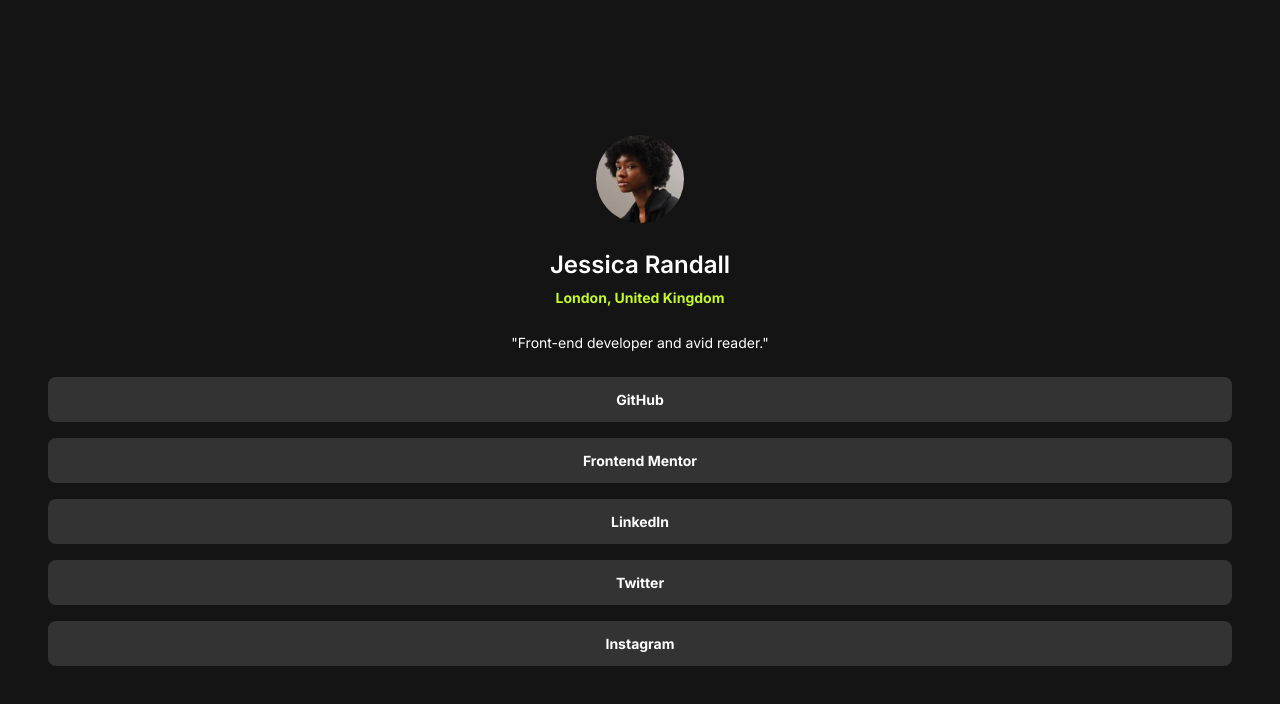
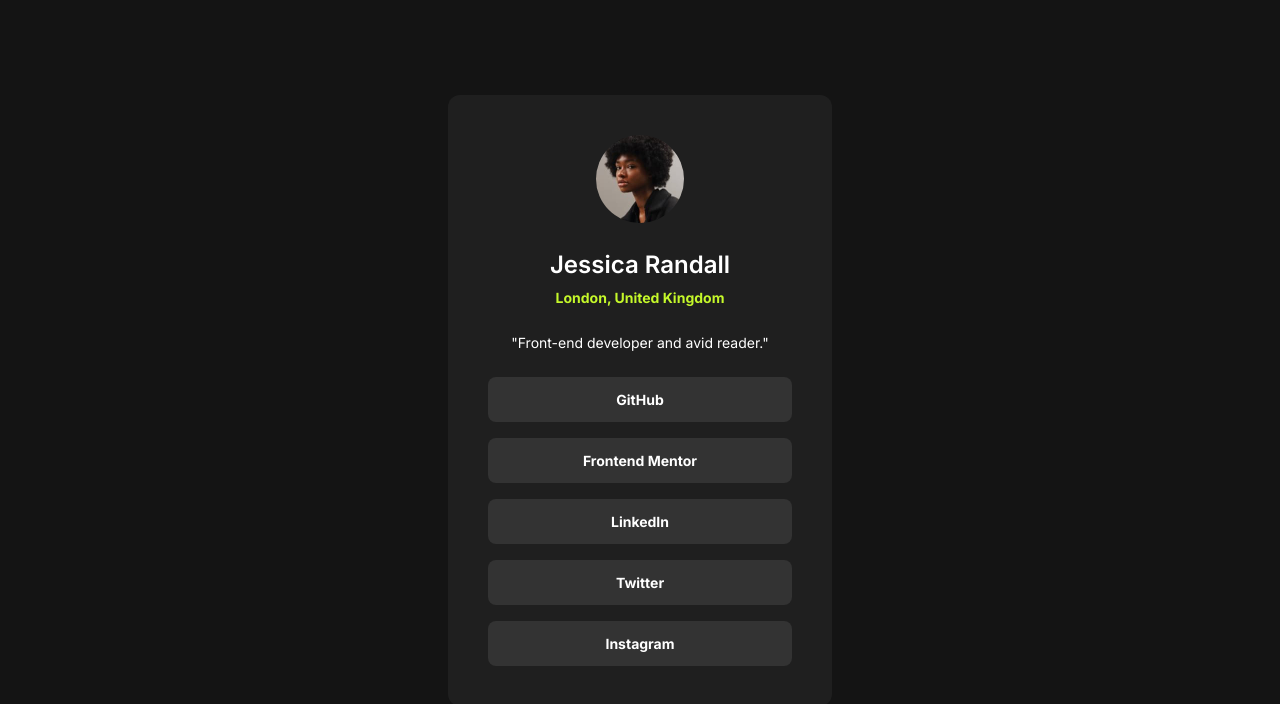
Before and after one commit to Jason-Donmoyer/SOCIAL-LINKS-PROFILE, a plain HTML site: page index.html in a window 1280 px wide. Drawn offline with Linux system fonts and the light colour scheme.

Commit message:
comments for html and css

```diff
--- a/css/styles.css
+++ b/css/styles.css
@@ -88,6 +88,8 @@
     align-items: center;
     gap: var(--spacing-300);
     flex: 1 0 0;
+    border-radius: 0.75rem;
+    background: var(--grey-800);
 }
 
 .profile-pic {
@@ -104,10 +106,12 @@
 
 .name {
     margin: 0px;
+    align-self: stretch;
 }
 
 .location {
     margin: 0px;
+    align-self: stretch;
     color: var(--green);
 }
 
@@ -135,3 +139,19 @@
     border-radius: 0.5rem;
     color: var(--white);
 }
+
+/* Media Query for tablet and larger */
+
+@media screen and (min-width: 768px) {
+
+  .main-container {
+    padding: var(--spacing-500);
+  }
+
+  .card-container {
+    max-width: 24rem;
+    height: auto;
+    padding: var(--spacing-500);
+  }
+
+}
--- a/index.html
+++ b/index.html
@@ -11,23 +11,28 @@
   <title>Frontend Mentor | Social links profile</title>
 
 </head>
+
+<!-- BODY START -->
 <body class="inter-reg">
 
+  <!-- MAIN CONTAINER START -->
   <main class="main-container">
 
+    <!-- CARD CONTAINER START -->
     <div class="card-container">
 
-      <!-- <div class="profile-pic-container"> -->
-        <img class="profile-pic" src="assets/images/avatar-jessica.jpeg" alt="users pic">
-      <!-- </div> -->
+      <img class="profile-pic" src="assets/images/avatar-jessica.jpeg" alt="users pic">
 
+      <!-- NAME CONTAINER START -->
       <div class="name-location-container">
         <h1 class="name inter-bold-1">Jessica Randall</h1>
         <p class="location inter-bold-2">London, United Kingdom</p>
       </div>
+      <!-- NAME_LOCATION CONTAINER END -->
 
       <p class="about-copy">"Front-end developer and avid reader."</p>
 
+      <!-- LINKS CONTAINER START -->
       <div class="links-container">
         <button class="social-link-btn inter-bold-2">GitHub</button>
         <button class="social-link-btn inter-bold-2">Frontend Mentor</button>
@@ -35,16 +40,14 @@
         <button class="social-link-btn inter-bold-2">Twitter</button>
         <button class="social-link-btn inter-bold-2">Instagram</button>
       </div>
+      <!-- LINKS CONTAINER END -->
 
     </div>
+    <!-- CARD CONTAINER END -->
 
   </main>
+  <!-- MAIN END -->
 
-
-
-  <!-- <div class="attribution">
-    Challenge by <a href="https://www.frontendmentor.io?ref=challenge" target="_blank">Frontend Mentor</a>.
-    Coded by <a href="#">Your Name Here</a>.
-  </div> -->
 </body>
+<!-- BODY END -->
 </html>
```
